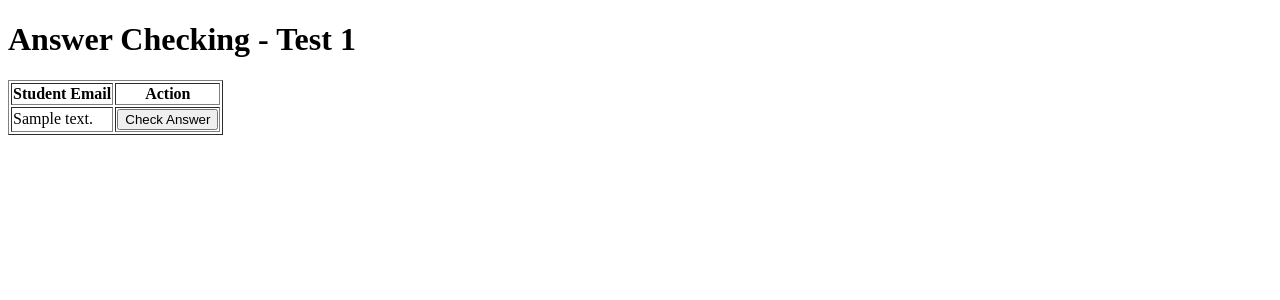
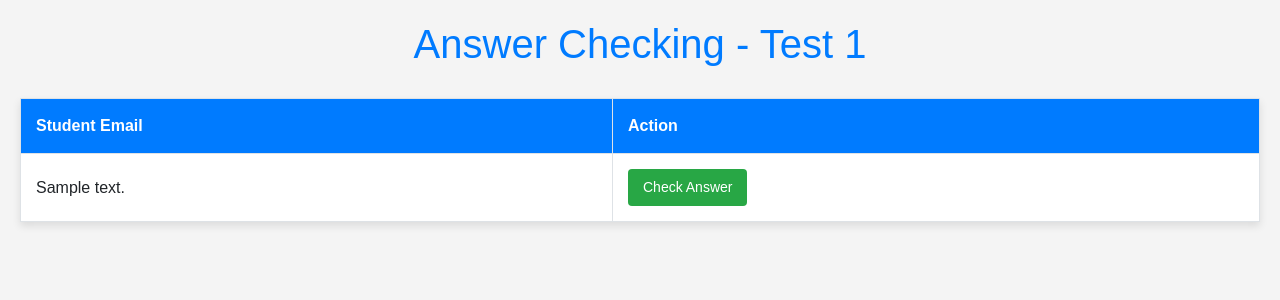
Before and after one commit to atharvaKhewalkar/Thesupervisor, a Flask app: page /stu_attempted_tests/1 in a window 1280 px wide. Shown: the top 300 px of the page. Run offline with Flask 2, Linux system fonts and the light colour scheme; a database or web service that is not in the repository returns one stand-in record (values such as "Sample title"); some libraries are stand-ins or nearby versions.

Commit message:
css improved for paragraph checking

```diff
--- /dev/null
+++ b/app/static/css/answer_checking.css
@@ -0,0 +1,47 @@
+body {
+    font-family: Arial, sans-serif;
+    margin: 20px;
+    background-color: #f4f4f4;
+}
+
+h1 {
+    text-align: center;
+    margin-bottom: 30px;
+    color: #007bff;
+}
+
+table {
+    width: 100%;
+    border-collapse: collapse;
+    margin-bottom: 30px;
+    background-color: #fff;
+    box-shadow: 0 4px 8px rgba(0, 0, 0, 0.1);
+}
+
+table, th, td {
+    border: 1px solid #dee2e6;
+}
+
+th, td {
+    padding: 15px;
+    text-align: left;
+}
+
+th {
+    background-color: #007bff;
+    color: #fff;
+}
+
+button {
+    padding: 8px 15px;
+    font-size: 14px;
+    cursor: pointer;
+    background-color: #28a745;
+    color: #fff;
+    border: none;
+    border-radius: 4px;
+}
+
+button:hover {
+    background-color: #218838;
+}
--- a/app/templates/html/answer_checking.html
+++ b/app/templates/html/answer_checking.html
@@ -4,11 +4,14 @@
     <meta charset="UTF-8">
     <meta name="viewport" content="width=device-width, initial-scale=1.0">
     <title>Answer Checking</title>
+    <!-- Link your custom CSS file -->
+    <link href="https://stackpath.bootstrapcdn.com/bootstrap/4.5.2/css/bootstrap.min.css" rel="stylesheet">
+    <link rel="stylesheet" type="text/css" href="{{ url_for('static', filename='css/answer_checking.css') }}">
 </head>
 <body>
     <h1>Answer Checking - Test {{ test_id }}</h1>
 
-    <table border="1">
+    <table>
         <thead>
             <tr>
                 <th>Student Email</th>
--- a/app/templates/html/teacher_check_answer.html
+++ b/app/templates/html/teacher_check_answer.html
@@ -6,6 +6,8 @@
     <meta charset="UTF-8">
     <meta name="viewport" content="width=device-width, initial-scale=1.0">
     <title>Check Student Answer</title>
+    <link href="https://stackpath.bootstrapcdn.com/bootstrap/4.5.2/css/bootstrap.min.css" rel="stylesheet">
+    <link rel="stylesheet" type="text/css" href="{{ url_for('static', filename='css/answer_checking.css') }}">
 </head>
 <body>
     <h1>Checking Answers for Test {{ test_id }}</h1>
```
